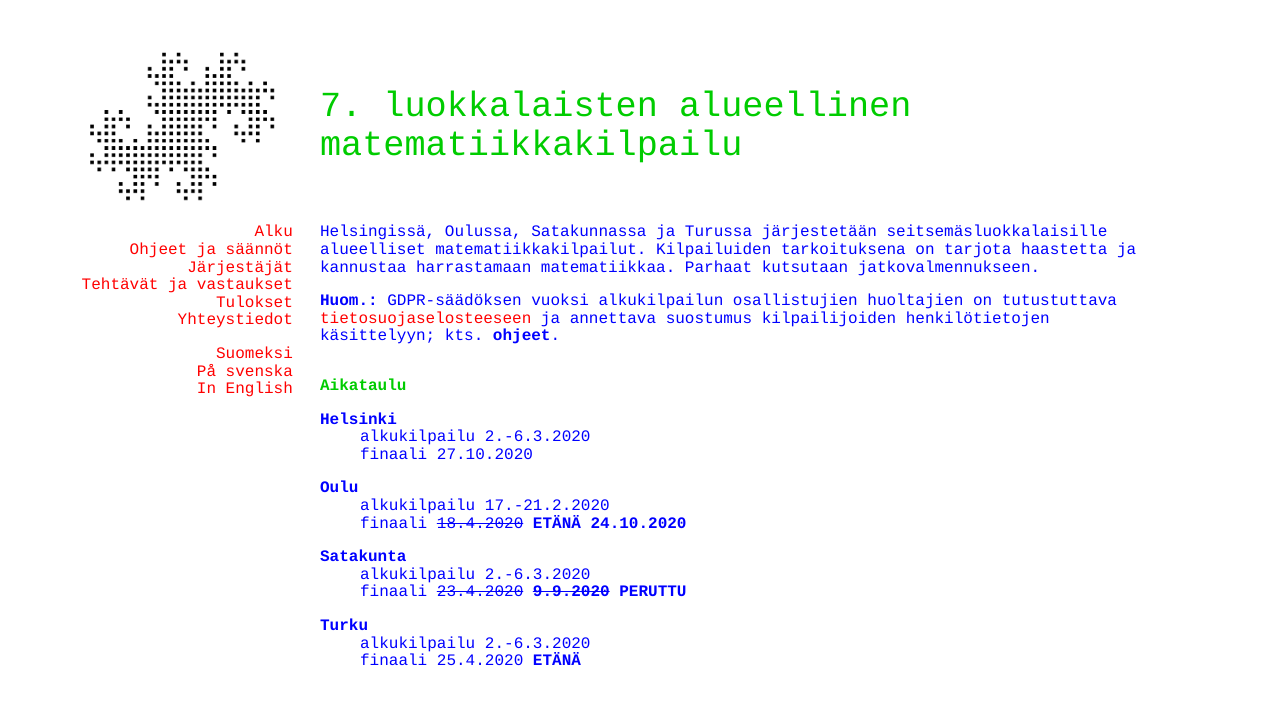
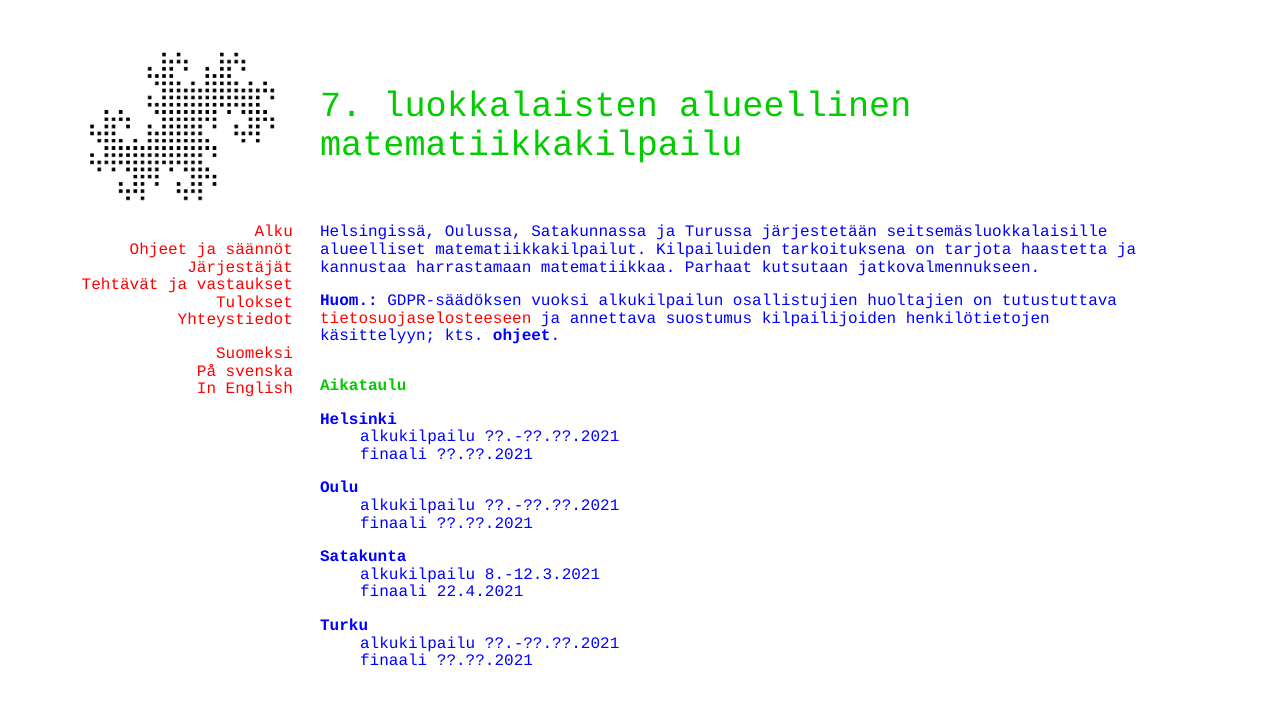
Before and after one commit to matematiikkakilpailut/matematiikkakilpailut.github.io, a Jekyll site: the page built from seiskat/index.html, in a window 1280 px wide. Shown: the top 705 px of the page. Built offline with Jekyll 4.4.1, drawn with Linux system fonts in a browser that asks for light colours.

Commit message:
Update index.html
2021

```diff
--- a/seiskat/index.html
+++ b/seiskat/index.html
@@ -17,15 +17,15 @@
 
 <dl>
   <dt><strong>Helsinki</strong></dt>
-  <dd>alkukilpailu 2.-6.3.2020</dd>
-  <dd>finaali 27.10.2020</dd>
+  <dd>alkukilpailu ??.-??.??.2021</dd>
+  <dd>finaali ??.??.2021</dd>
   <dt><strong>Oulu</strong></dt>
-  <dd>alkukilpailu 17.-21.2.2020</dd>
-  <dd>finaali <strike>18.4.2020</strike><b> ETÄNÄ 24.10.2020</b></dd>
+  <dd>alkukilpailu ??.-??.??.2021</dd>
+  <dd>finaali ??.??.2021</dd>
   <dt><strong>Satakunta</strong></dt>
-  <dd>alkukilpailu 2.-6.3.2020</dd>
-  <dd>finaali <strike>23.4.2020</strike><b> <strike>9.9.2020</strike></b><b> PERUTTU</b></dd>
+  <dd>alkukilpailu 8.-12.3.2021</dd>
+  <dd>finaali 22.4.2021</dd>
   <dt><strong>Turku</strong></dt>
-  <dd>alkukilpailu 2.-6.3.2020</dd>
-  <dd>finaali 25.4.2020<b> ETÄNÄ</b></dd>
+  <dd>alkukilpailu ??.-??.??.2021</dd>
+  <dd>finaali ??.??.2021</dd>
 </dl>
```
